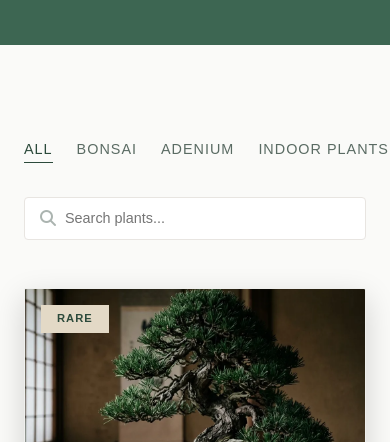
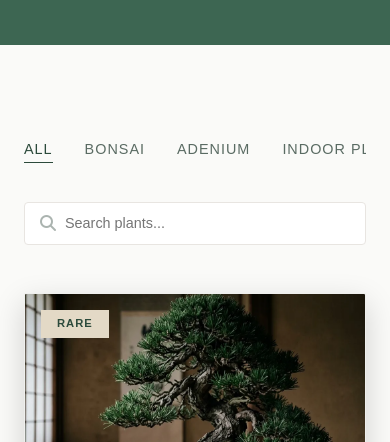
Before and after one commit to Leadfremestudio/nurseries-plants, a plain HTML site: page products.html in a window 390 px wide. Shown: the part 306-748 px from the top of the page. Drawn offline with Linux system fonts and the light colour scheme.

Commit message:
Fix: Resolved horizontal scroll issue for product page filter bar and improved scrollbar visibility

```diff
--- a/style.css
+++ b/style.css
@@ -719,7 +719,7 @@ footer {
     box-shadow: 0 4px 15px rgba(0,0,0,0.05);
 }
 
-@media (max-width: 768px) {
+@media (max-width: 1024px) {
     .filter-controls {
         flex-direction: column;
         align-items: stretch;
@@ -729,15 +729,33 @@ footer {
         max-width: 100%;
     }
     .filter-bar {
-        display: flex;
-        overflow-x: auto;
-        padding-bottom: 10px;
-        gap: 1.5rem;
-        justify-content: flex-start;
-        -webkit-overflow-scrolling: touch;
+        display: flex !important;
+        overflow-x: auto !important;
+        width: 100% !important;
+        max-width: 100vw !important;
+        padding-bottom: 15px !important; /* Larger gap for visibility */
+        gap: 2rem !important;
+        justify-content: flex-start !important;
+        -webkit-overflow-scrolling: touch !important;
+        flex-wrap: nowrap !important;
+        scrollbar-width: thin; /* Firefox */
+        scrollbar-color: var(--accent) transparent; /* Firefox */
+    }
+    .filter-bar::-webkit-scrollbar {
+        height: 6px !important; /* Slightly thicker for visibility */
+        display: block !important;
+    }
+    .filter-bar::-webkit-scrollbar-track {
+        background: rgba(0,0,0,0.05) !important;
+        border-radius: 10px;
+    }
+    .filter-bar::-webkit-scrollbar-thumb {
+        background: var(--accent) !important; /* Using accent color for high visibility */
+        border-radius: 10px;
     }
     .filter-btn {
-        white-space: nowrap;
+        white-space: nowrap !important;
+        flex-shrink: 0 !important;
     }
 }
 
```
